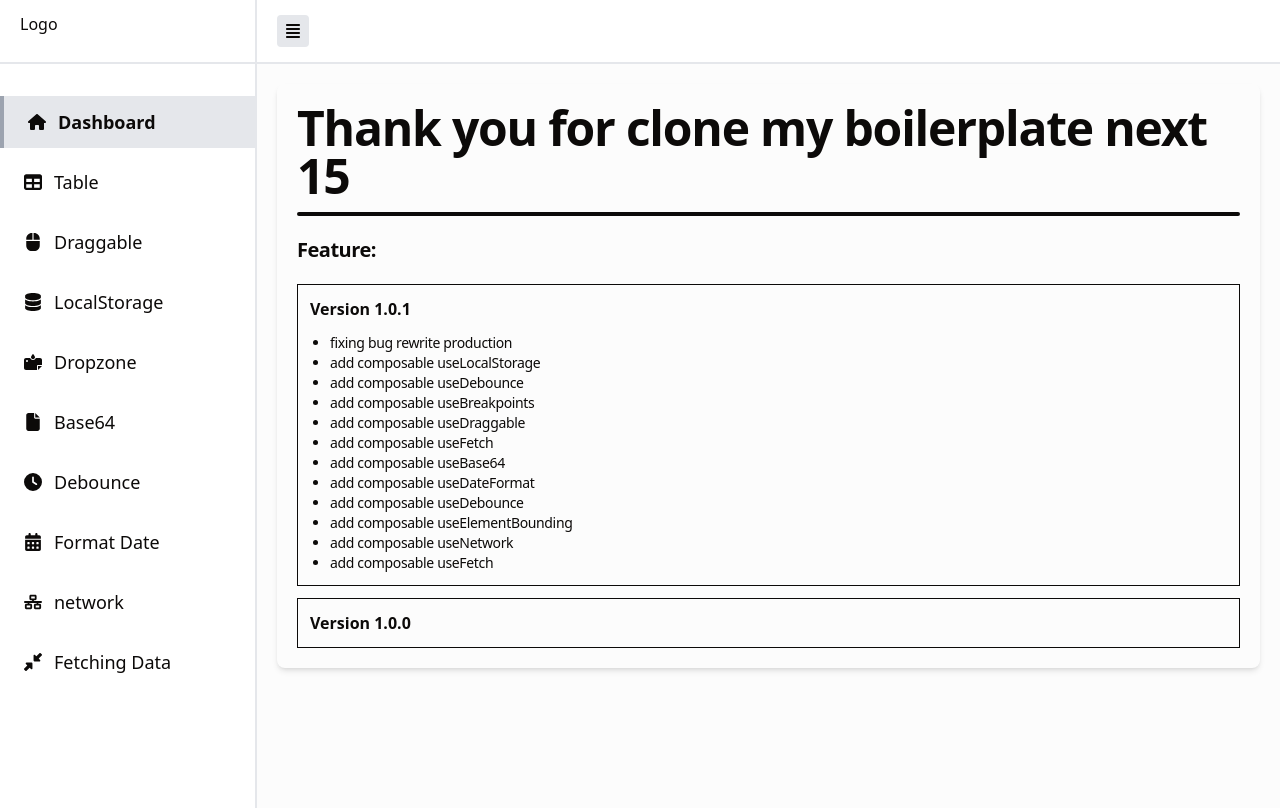
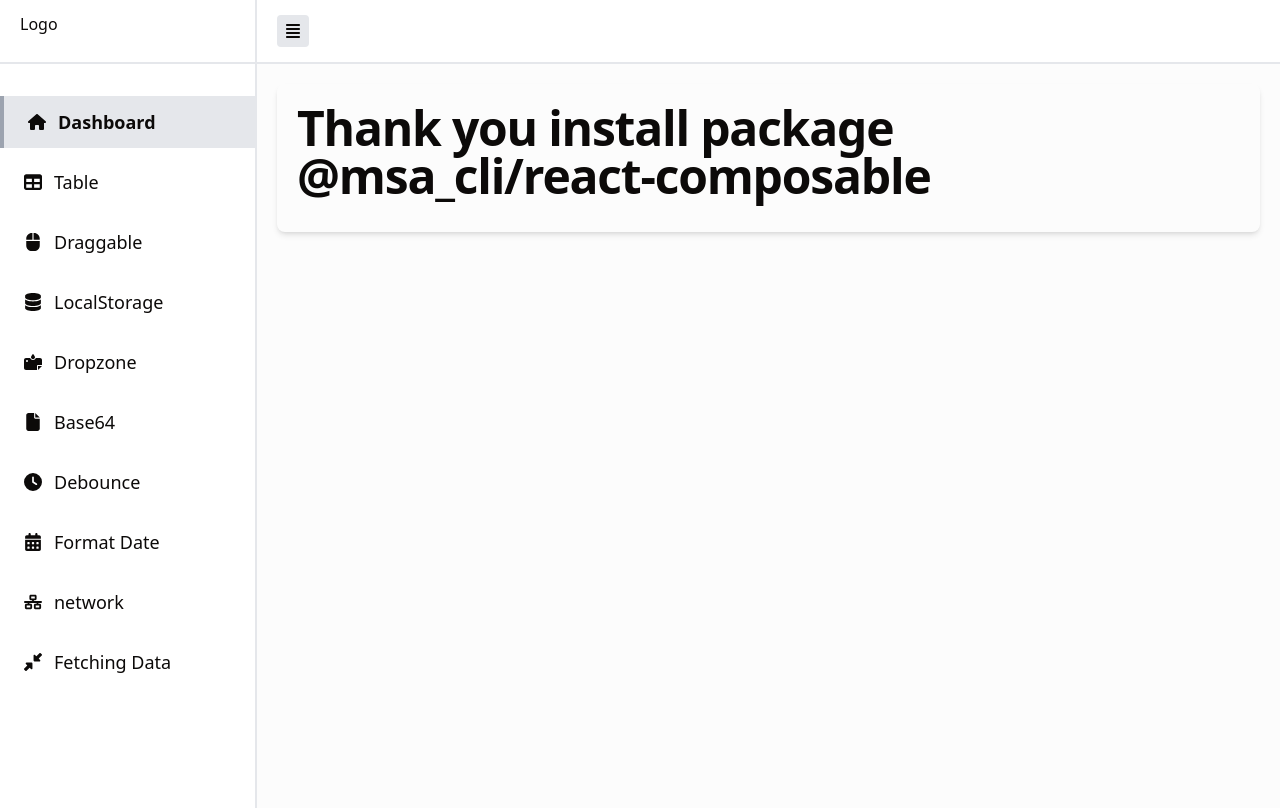
Before and after one commit to hendras1722/react-composable, a Next.js app: page /admin/dashboard in a window 1280 px wide. Built offline with nearby package versions, Linux system fonts and the light colour scheme; what @nextui-org/react would draw is missing.

Commit message:
fix change dashbaord

```diff
--- a/src/app/admin/(dashboard)/dashboard/page.tsx
+++ b/src/app/admin/(dashboard)/dashboard/page.tsx
@@ -1,80 +1,9 @@
-'use client'
-
-import Divider from '@/components/divider'
-import DarkMode from '@/components/DarkMode'
-import { useStore } from '@/store/todo_list'
-
 export default function Dashboard() {
-  const { count, inc } = useStore()
   return (
     <div className="dark:text-white">
       <h1 className="font-bold mb-3">
-        Thank you for clone my boilerplate next 15
+        Thank you install package @msa_cli/react-composable
       </h1>
-      <Divider></Divider>
-      <div className="mt-5">
-        <h4 className="mb-5 font-semibold">Feature:</h4>
-        <div>
-          <details
-            name="accordion"
-            id="boating"
-            open
-            className="border border-black p-3"
-          >
-            <summary className="font-bold">Version 1.0.1 </summary>
-            <p className="mt-3 text-sm font-normal">
-              <ul className="list-disc ml-5">
-                <li>fixing bug rewrite production </li>
-                <li>add composable useLocalStorage </li>
-                <li>add composable useDebounce </li>
-                <li>add composable useBreakpoints </li>
-                <li>add composable useDraggable </li>
-                <li>add composable useFetch </li>
-                <li>add composable useBase64 </li>
-                <li>add composable useDateFormat </li>
-                <li>add composable useDebounce </li>
-                <li>add composable useElementBounding </li>
-                <li>add composable useNetwork </li>
-                <li>add composable useFetch </li>
-              </ul>
-            </p>
-          </details>
-          <details
-            name="accordion"
-            id="boating"
-            className="border border-black p-3 mt-3"
-          >
-            <summary className="font-bold">Version 1.0.0</summary>
-            <p className="mt-3 text-sm font-normal">
-              <ul className="list-disc ml-5">
-                <li>
-                  Store zustand support{' '}
-                  <button onClick={() => inc('plus')}>+</button>{' '}
-                  <span>{count}</span>{' '}
-                  <button onClick={() => inc('minus')}>-</button>
-                </li>
-                <li>Component mapping using components</li>
-                <li>Condition if else using components</li>
-                <li>Talwinds support</li>
-                <li>Login style</li>
-                <li>Settings rewrite api</li>
-                <li>Settings next image</li>
-                <li>Settings middleware</li>
-                <li>
-                  Support dark mode <DarkMode />
-                </li>
-                <li>Next security settings in middleware</li>
-                <li>Support using shadcn/ui</li>
-                <li>Form using react hook form</li>
-                <li>Support React Icon</li>
-                <li>Format date using date-fns</li>
-                <li>Component table dynamic using shadcn/ui</li>
-              </ul>
-            </p>
-          </details>
-        </div>
-        {/*   <div className="ml-5"></div> */}
-      </div>
     </div>
   )
 }
```
